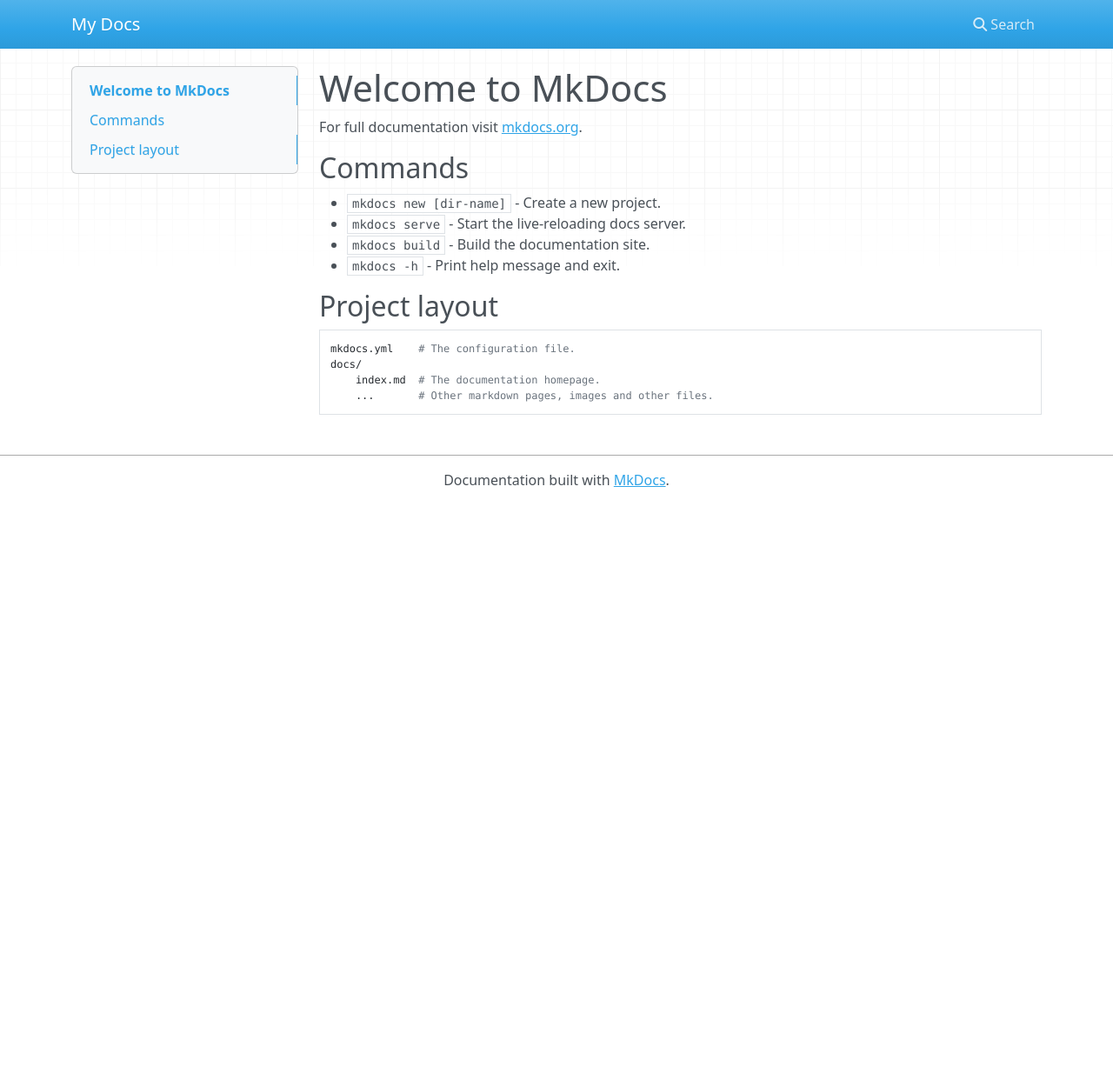
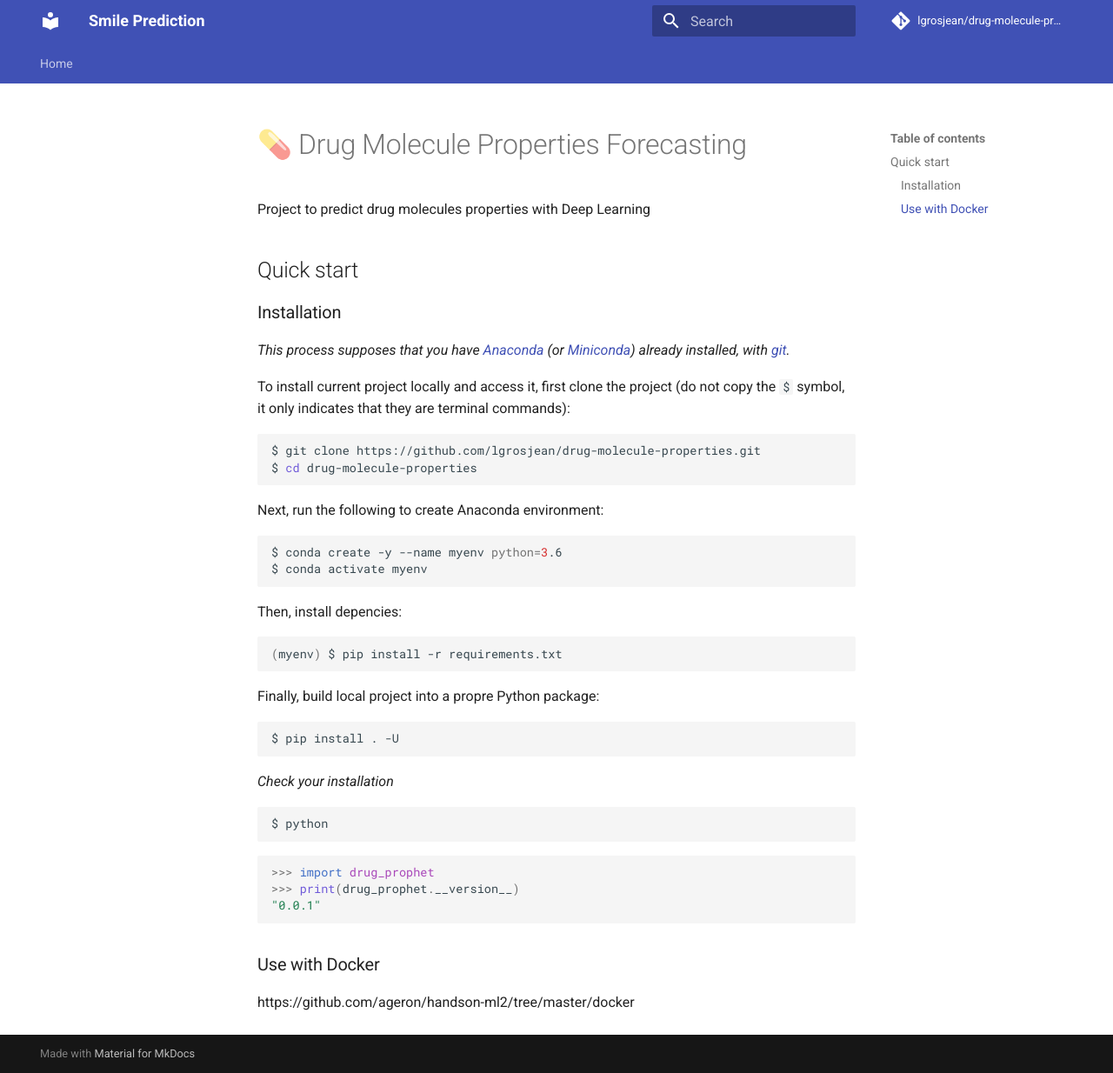
Before and after one commit to lgrosjean/drug-molecule-properties, an MkDocs documentation site: the page built from docs/README.md, in a window 1280 px wide and 1234 px high. Shown: the whole window at 87% size. Built offline with MkDocs 1.6.1 and Material for MkDocs 9.7.7, drawn with Linux system fonts in a browser that asks for light colours; nearby versions of some CDN libraries; comment, search, counter and statistics services are not loaded.

Commit message:
fix:move README into docs

```diff
--- a/README.md
+++ b/docs/README.md
@@ -1,4 +1,4 @@
-# :pill: Drug Molecule Properties Forecasting
+# 💊 Drug Molecule Properties Forecasting
 
 Project to predict drug molecules properties with Deep Learning
 
--- a/docs/index.md
+++ /dev/null
@@ -1,17 +0,0 @@
-# Welcome to MkDocs
-
-For full documentation visit [mkdocs.org](https://www.mkdocs.org).
-
-## Commands
-
-* `mkdocs new [dir-name]` - Create a new project.
-* `mkdocs serve` - Start the live-reloading docs server.
-* `mkdocs build` - Build the documentation site.
-* `mkdocs -h` - Print help message and exit.
-
-## Project layout
-
-    mkdocs.yml    # The configuration file.
-    docs/
-        index.md  # The documentation homepage.
-        ...       # Other markdown pages, images and other files.
--- a/mkdocs.yml
+++ b/mkdocs.yml
@@ -1 +1,48 @@
-site_name: My Docs
+site_name: Smile Prediction
+repo_url: https://github.com/lgrosjean/drug-molecule-properties
+repo_name: lgrosjean/drug-molecule-properties
+edit_uri: ""
+
+plugins:
+  - search
+  - mkdocstrings:
+      handlers:
+        python:
+          selection:
+            new_path_syntax: yes
+        watch:
+          - smiley
+
+theme:
+  name: material
+  features:
+    - navigation.sections
+    - navigation.tabs
+    - header.autohide
+  icon:
+    repo: fontawesome/brands/git-alt
+
+nav:
+  - Home: index.md
+
+markdown_extensions:
+  - meta
+  - admonition
+  - markdown_include.include:
+      base_path: docs
+  - extra
+  - pymdownx.superfences:
+      custom_fences:
+        - name: mermaid
+          class: mermaid
+          format: !!python/name:pymdownx.superfences.fence_div_format
+  - pymdownx.tabbed
+
+extra_css:
+  - css/termynal.css
+  - css/custom.c
+
+extra_javascript:
+  - https://unpkg.com/mermaid@8.4.6/dist/mermaid.min.js
+  - js/termynal.js
+  - js/custom.js
```
